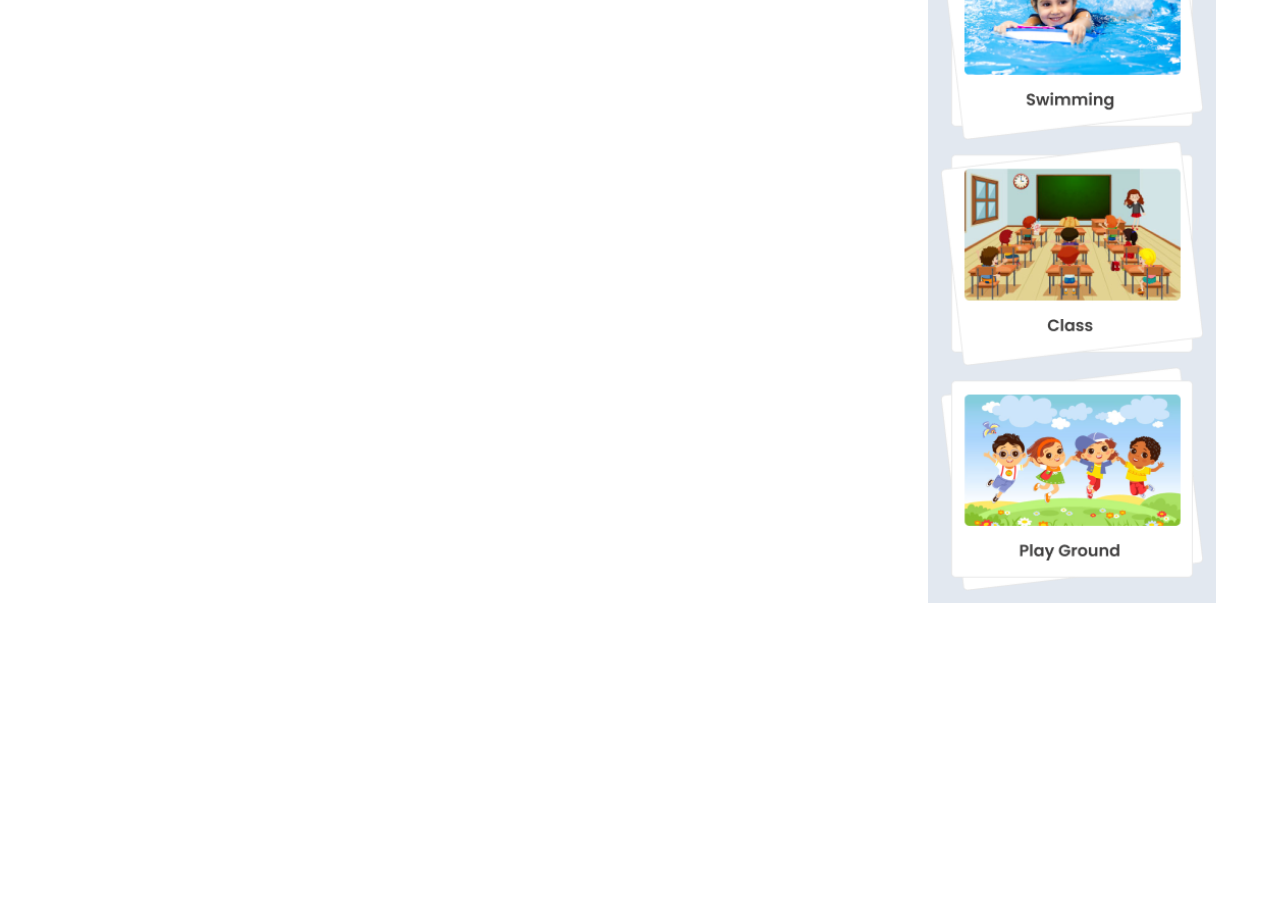
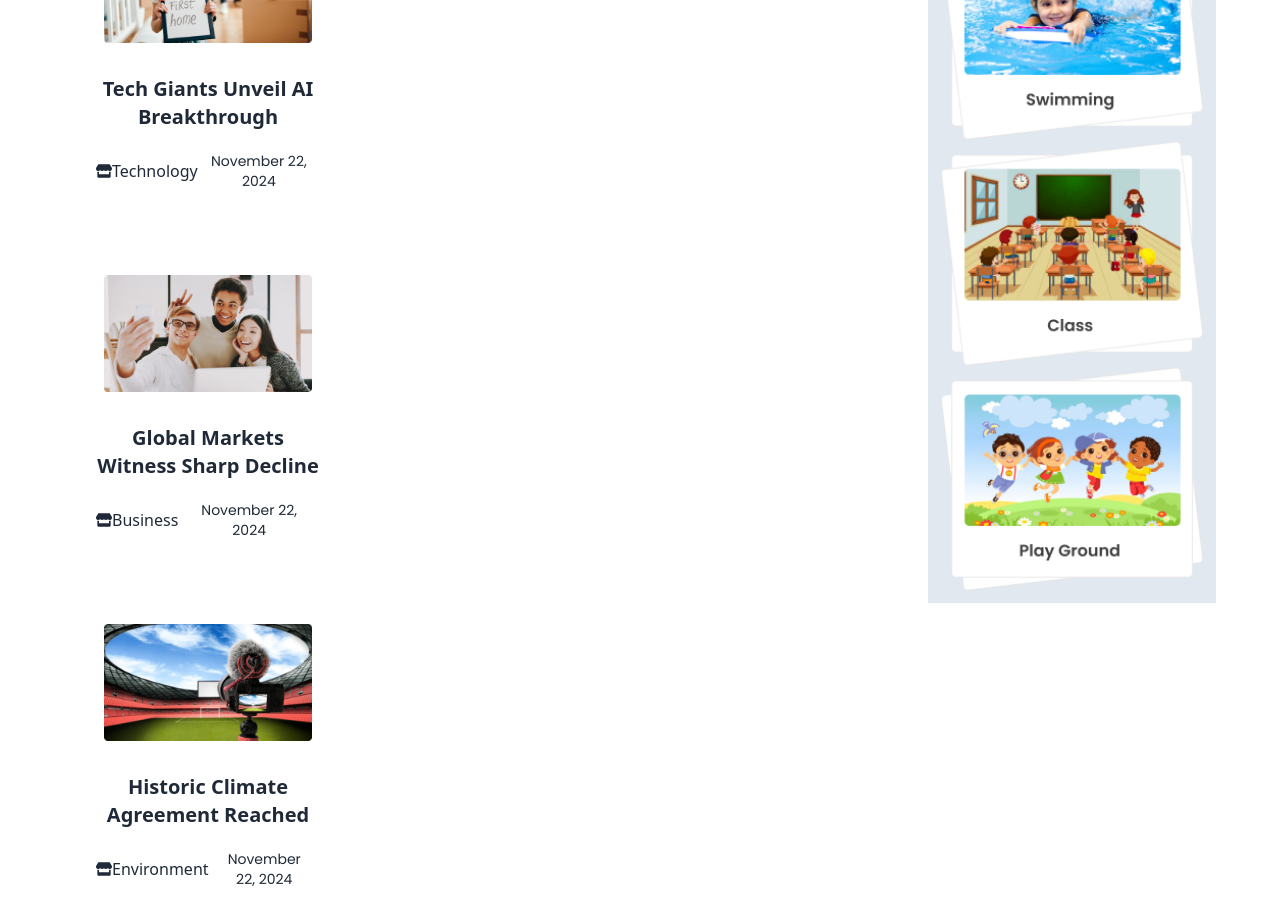
Before and after one commit to hulk-code/Online-News, a React (Vite) app: page / in a window 1280 px wide. Shown: the part 760-1684 px from the top of the page. Before the commit the page ends 1363 px from the top, so only its background shows below. Built offline with nearby package versions, Linux system fonts and the light colour scheme.

Commit message:
Title news

```diff
--- /dev/null
+++ b/public/shortnews.json
@@ -0,0 +1,24 @@
+[
+    {
+      "id": 1,
+      "title": "Tech Giants Unveil AI Breakthrough",
+      "photo_url": "https://example.com/images/ai_breakthrough.jpg",
+      "category": "Technology",
+      "date": "2024-12-03"
+    },
+    {
+      "id": 2,
+      "title": "Global Markets Witness Sharp Decline",
+      "photo_url": "https://example.com/images/market_decline.jpg",
+      "category": "Business",
+      "date": "2024-12-03"
+    },
+    {
+      "id": 3,
+      "title": "Historic Climate Agreement Reached",
+      "photo_url": "https://example.com/images/climate_agreement.jpg",
+      "category": "Environment",
+      "date": "2024-12-03"
+    }
+
+  ]
--- /dev/null
+++ b/src/Component/Layout/Page/News/News.jsx
@@ -0,0 +1,49 @@
+import moment from "moment";
+import logo1 from "../../../../assets/1.png";
+import logo2 from "../../../../assets/2.png";
+import logo3 from "../../../../assets/3.png";
+import { FaStore } from "react-icons/fa";
+
+const News = ({ allNews }) => {
+  const { title, photo_url, short_description, category, id } = allNews;
+
+  let logo;
+
+  if (id === 1) {
+    logo = logo1;
+  } else if (id === 2) {
+    logo = logo2;
+  } else if (id === 3) {
+    logo = logo3;
+  }
+  const formattedDate = moment().subtract(10, 'days').format('MMMM D, YYYY');
+  return (
+    <div>
+      <div className="card bg-base-100 w-full ">
+
+        <figure className="px-10 pt-10 relative">
+
+
+
+          <img
+            src={logo}
+
+          />
+        </figure>
+        <div className="card-body items-center text-center ">
+          <h2 className="card-title">{title}</h2>
+
+          <div className="flex items-center ">
+          <p className="flex items-center"><FaStore></FaStore>
+            {category}</p>
+          <p className="font-poppins text-sm p-3">
+         {formattedDate}
+          </p>
+          </div>
+        </div>
+      </div>
+    </div>
+  );
+};
+
+export default News;
--- a/src/Component/Layout/SharedItem/LeftNav/LeftNav.jsx
+++ b/src/Component/Layout/SharedItem/LeftNav/LeftNav.jsx
@@ -1,16 +1,26 @@
-import React, { useEffect, useState } from "react";
+import { useEffect, useState } from "react";
 import { Link } from "react-router-dom";
+import News from "../../Page/News/News";
 
 const LeftNav = () => {
   const [categories, setCategories] = useState([]);
+  const [news ,setNews]=useState([])
   useEffect(() => {
     fetch("/public/categories.json")
       .then((res) => res.json())
       .then((data) => setCategories(data));
   }, []);
+  useEffect(()=>{
+    fetch('/public/shortnews.json')
+    .then(res =>res.json())
+    .then(data => setNews(data))
+  }
+  ,[])
   return (
     <div>
-      <h1 className="font-poppins font-bold text-lg mb-3 ">All Categories </h1>
+     <div>
+
+     <h1 className="font-poppins font-bold text-lg mb-3 ">All Categories </h1>
       {categories.map((categorie) => (
         <Link
           className="block text-center text-slate-400 font-poppins font-thin p-2
@@ -21,6 +31,15 @@ const LeftNav = () => {
           {categorie.name}
         </Link>
       ))}
+     </div>
+     <div>
+        <h1 className="font-poppins font-thin text-center">All News</h1>
+       <div>
+       {
+        news.map(allNews => <News key={allNews.id} allNews={allNews}></News>)
+       }
+       </div>
+     </div>
     </div>
   );
 };
```
